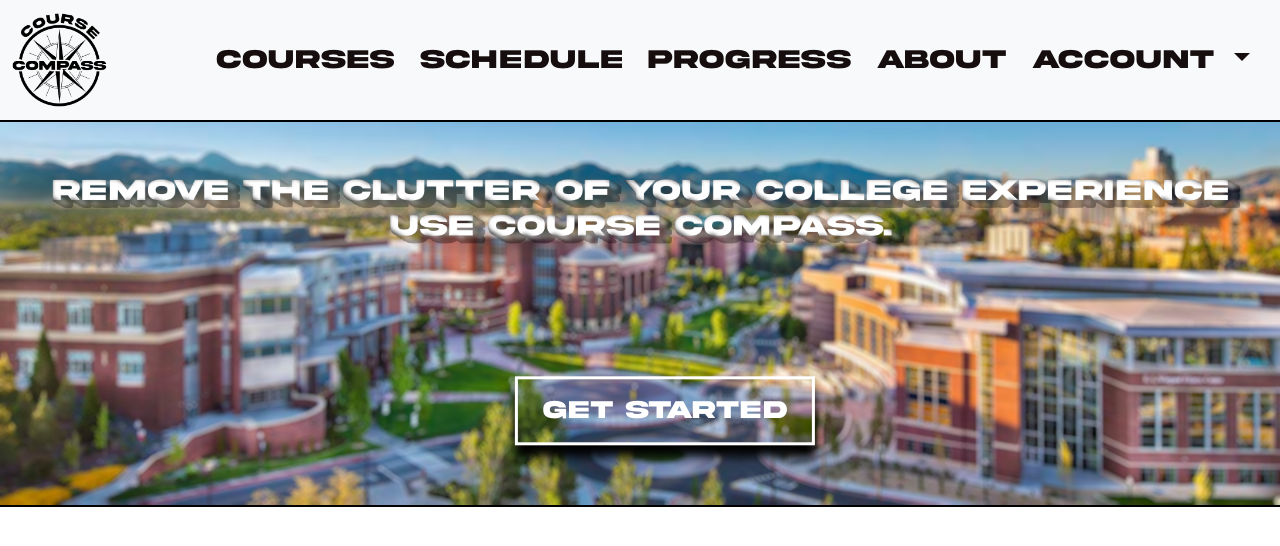
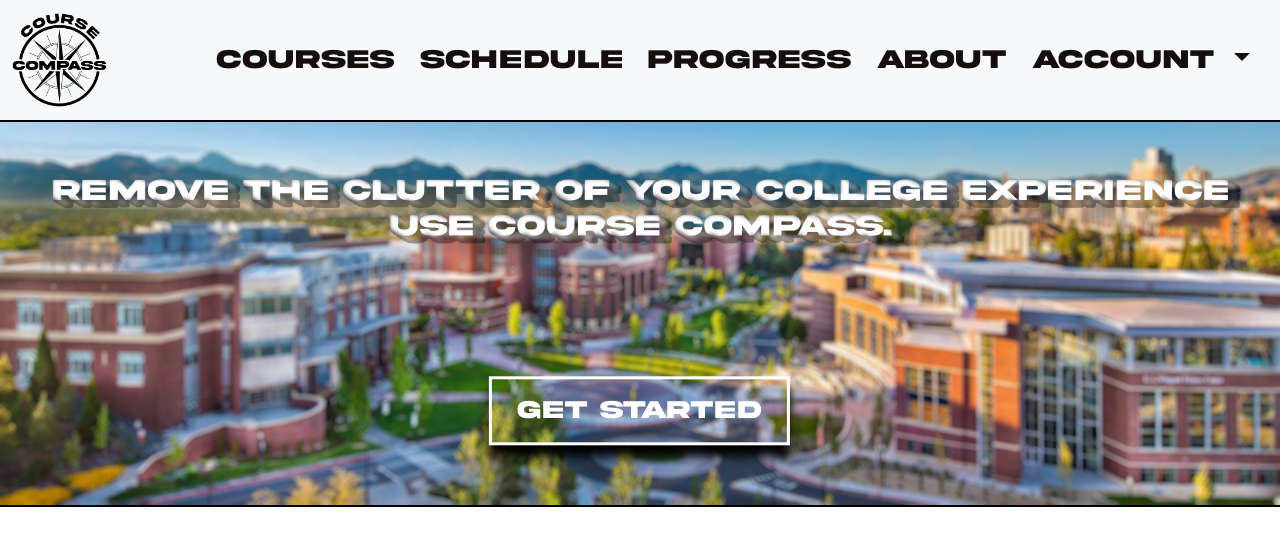
Before and after one commit to videttolucas/Course_Compass_T38, a Vue app in the folder frontend/: page / in a window 1280 px wide. Shown: the top 546 px of the page. Built offline with nearby package versions, Linux system fonts and the light colour scheme.

Commit message:
aligned button for demo in home page

```diff
--- a/frontend/src/components/Home.vue
+++ b/frontend/src/components/Home.vue
@@ -41,7 +41,7 @@
     .button-container {
         position: absolute;
         top: 75%;
-        left: 50%;
+        left: 48%;
         transform: translate(-50%, -50%);
         text-align: center;
     }
```
